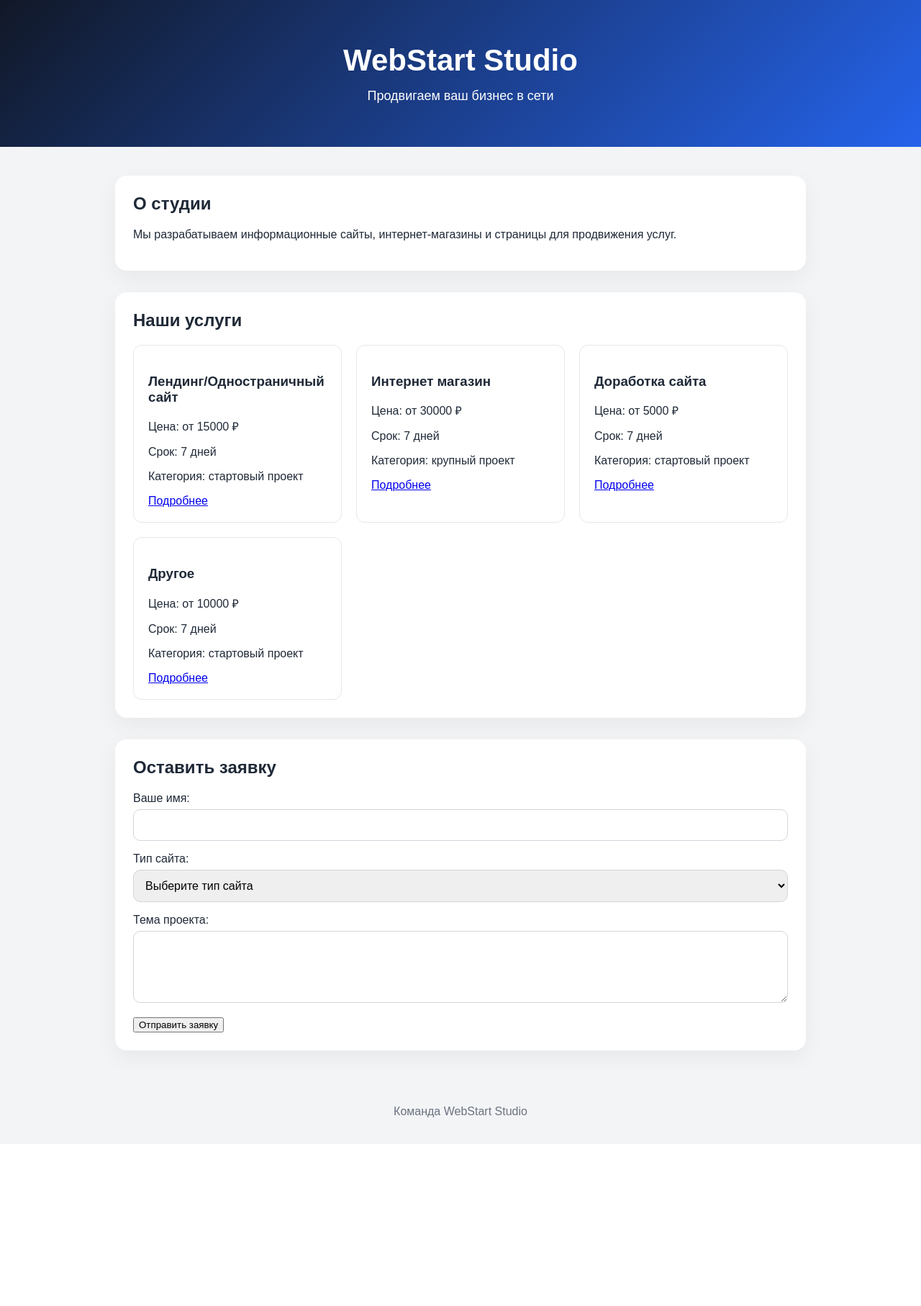
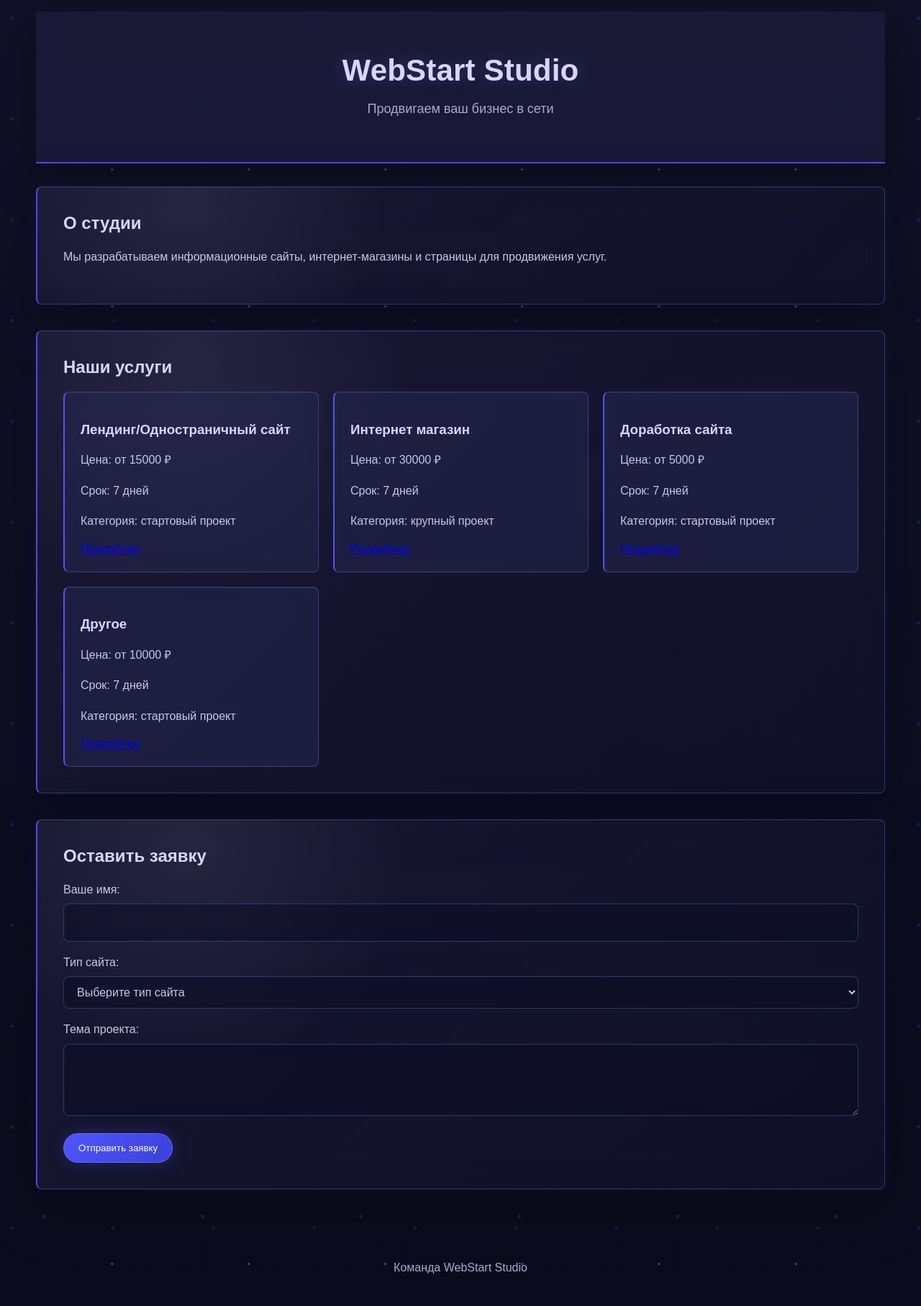
Before and after one commit to Sabrikos/-site_for_sites, a PHP site: page / in a window 1280 px wide. Shown: the whole page at 72% size. Before the commit the page ends 1552 px from the top, so only its background shows below. Run offline with PHP 8.4, Linux system fonts and the light colour scheme.

Commit message:
main_css

```diff
--- a/styles.css
+++ b/styles.css
@@ -1,41 +1,87 @@
+:root {
+    --color-space: #111127;
+    --color-space-deep: #0b0b1d;
+    --color-panel: rgba(28, 28, 58, 0.72);
+    --color-panel-light: rgba(37, 37, 76, 0.58);
+    --color-border: rgba(82, 82, 255, 0.9);
+    --color-border-soft: rgba(117, 126, 255, 0.34);
+    --color-text: #c8c6e7;
+    --color-heading: #d8d5ff;
+    --color-muted: #aaa8cf;
+    --color-accent: #4e55ff;
+    --color-accent-light: #7b82ff;
+    --color-accent-pink: #b35cff;
+}
+
 body {
     margin: 0;
     font-family: Arial, sans-serif;
-    color: #1f2937;
-    background: #f3f4f6;
+    color: var(--color-text);
+    background:
+        radial-gradient(circle at 12% 18%, rgba(78, 85, 255, 0.18) 0 2px, transparent 3px),
+        radial-gradient(circle at 82% 24%, rgba(216, 213, 255, 0.34) 0 1px, transparent 2px),
+        radial-gradient(circle at 28% 68%, rgba(123, 130, 255, 0.18) 0 2px, transparent 3px),
+        linear-gradient(180deg, var(--color-space), var(--color-space-deep));
+    background-size: 140px 140px, 190px 190px, 220px 220px, auto;
+    min-height: 100vh;
 }
 
 header {
-    padding: 60px 20px;
+    width: min(1180px, calc(100% - 48px));
+    margin: 16px auto 0;
+    padding: 58px 28px;
     text-align: center;
-    color: white;
-    background: linear-gradient(135deg, #111827, #2563eb);
+    color: var(--color-text);
+    background: rgba(29, 29, 61, 0.76);
+    border-bottom: 2px solid var(--color-border);
+    box-sizing: border-box;
+    backdrop-filter: blur(18px);
+    box-shadow: 0 22px 70px rgba(0, 0, 0, 0.28);
 }
 
 header h1 {
     margin: 0 0 15px;
     font-size: 42px;
+    color: var(--color-heading);
+    letter-spacing: 0.2px;
+    text-shadow: 0 0 22px rgba(123, 130, 255, 0.26);
 }
 
 header p {
     margin: 0;
     font-size: 18px;
+    color: var(--color-muted);
 }
 
 main {
-    width: 100%;
-    max-width: 1000px;
-    margin: 40px auto;
-    padding: 0 20px;
+    width: min(1180px, calc(100% - 48px));
+    margin: 32px auto 56px;
+    padding: 0;
     box-sizing: border-box;
 }
 
 section {
-    margin-bottom: 30px;
-    padding: 25px;
-    background: white;
-    border-radius: 16px;
-    box-shadow: 0 10px 30px rgba(0, 0, 0, 0.05);
+    position: relative;
+    margin-bottom: 36px;
+    padding: 36px;
+    background: linear-gradient(135deg, var(--color-panel), rgba(18, 18, 42, 0.62));
+    border: 1px solid var(--color-border-soft);
+    border-left: 2px solid var(--color-border);
+    border-radius: 8px;
+    box-shadow:
+        inset 0 1px 0 rgba(255, 255, 255, 0.04),
+        0 24px 80px rgba(0, 0, 0, 0.32),
+        0 0 28px rgba(78, 85, 255, 0.08);
+    backdrop-filter: blur(18px);
+}
+
+section::before {
+    content: "";
+    position: absolute;
+    inset: 0;
+    border-radius: inherit;
+    background: radial-gradient(circle at 18% 8%, rgba(216, 213, 255, 0.08), transparent 28%);
+    pointer-events: none;
 }
 
 .services-grid {
@@ -45,29 +91,48 @@ section {
 }
 
 .service-card {
-    padding: 20px;
-    border: 1px solid #e5e7eb;
-    border-radius: 12px;
-    background: #ffffff;
+    padding: 22px;
+    border: 1px solid var(--color-border-soft);
+    border-left: 2px solid var(--color-accent);
+    border-radius: 8px;
+    background: var(--color-panel-light);
+    box-shadow: inset 0 1px 0 rgba(255, 255, 255, 0.04);
+    backdrop-filter: blur(14px);
 }
 
 h2 {
     margin-top: 0;
+    color: var(--color-heading);
 }
 
-.button {
-    text-decoration: none;
-    color: white;
-    padding: 12px 18px;
-    border: 0;
-    border-radius: 10px;
-    color: white;
-    background: #2563eb;
-    cursor: pointer;
+h3 {
+    color: var(--color-heading);
 }
 
+p,
+li,
+label {
+    line-height: 1.65;
+}
+
+.button,
+button {
+    text-decoration: none;
+    padding: 12px 20px;
+    border: 1px solid rgba(123, 130, 255, 0.56);
+    border-radius: 999px;
+    color: white;
+    background: linear-gradient(135deg, var(--color-accent), #3b41d9);
+    cursor: pointer;
+    box-shadow: 0 0 22px rgba(78, 85, 255, 0.28);
+    transition: transform 0.2s ease, box-shadow 0.2s ease, background 0.2s ease;
+}
+
+.button:hover,
 button:hover {
-    background: #1d4ed8;
+    background: linear-gradient(135deg, var(--color-accent-light), var(--color-accent-pink));
+    box-shadow: 0 0 30px rgba(123, 130, 255, 0.45);
+    transform: translateY(-1px);
 }
 
 input,
@@ -75,11 +140,22 @@ select,
 textarea {
     width: 100%;
     margin-top: 6px;
-    padding: 12px;
-    border: 1px solid #d1d5db;
-    border-radius: 10px;
+    padding: 12px 14px;
+    border: 1px solid var(--color-border-soft);
+    border-radius: 8px;
+    color: var(--color-text);
+    background: rgba(13, 13, 35, 0.58);
     box-sizing: border-box;
     font: inherit;
+    backdrop-filter: blur(12px);
+}
+
+input:focus,
+select:focus,
+textarea:focus {
+    outline: none;
+    border-color: var(--color-border);
+    box-shadow: 0 0 0 3px rgba(78, 85, 255, 0.18);
 }
 
 textarea {
@@ -88,23 +164,29 @@ textarea {
 }
 
 footer {
-    padding: 20px;
+    padding: 24px;
     text-align: center;
-    color: #6b7280;
+    color: var(--color-muted);
 }
 
 .errors {
     padding: 15px;
-    color: #991b1b;
-    background: #fee2e2;
-    border-radius: 10px;
+    color: var(--color-heading);
+    background: rgba(179, 92, 255, 0.14);
+    border: 1px solid rgba(179, 92, 255, 0.48);
+    border-left: 2px solid var(--color-accent-pink);
+    border-radius: 8px;
+    backdrop-filter: blur(14px);
 }
 
 .success {
     padding: 15px;
-    color: #065f46;
-    background: #d1fae5;
-    border-radius: 10px;
+    color: var(--color-heading);
+    background: rgba(78, 85, 255, 0.16);
+    border: 1px solid rgba(123, 130, 255, 0.5);
+    border-left: 2px solid var(--color-accent-light);
+    border-radius: 8px;
+    backdrop-filter: blur(14px);
 }
 
 .tariff-section {
```
